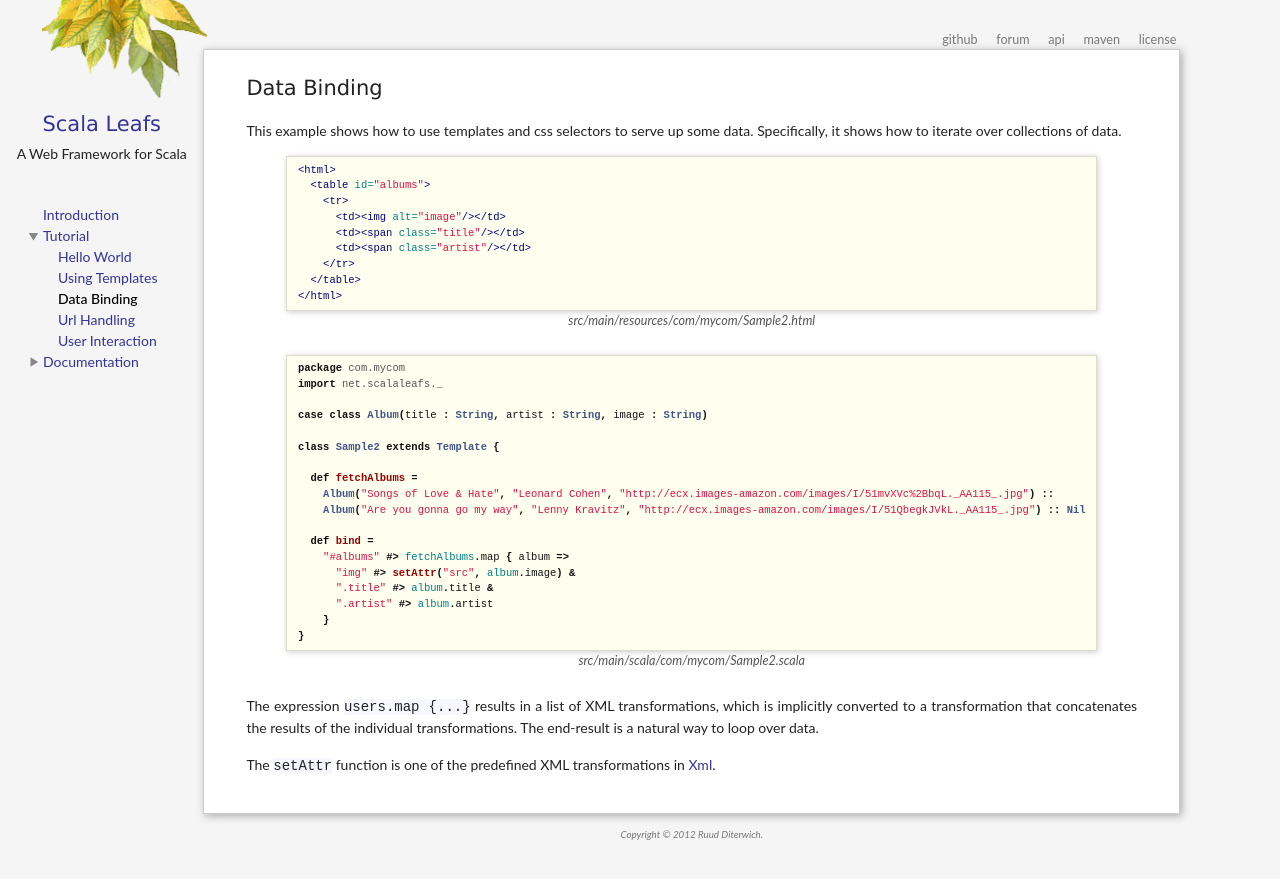
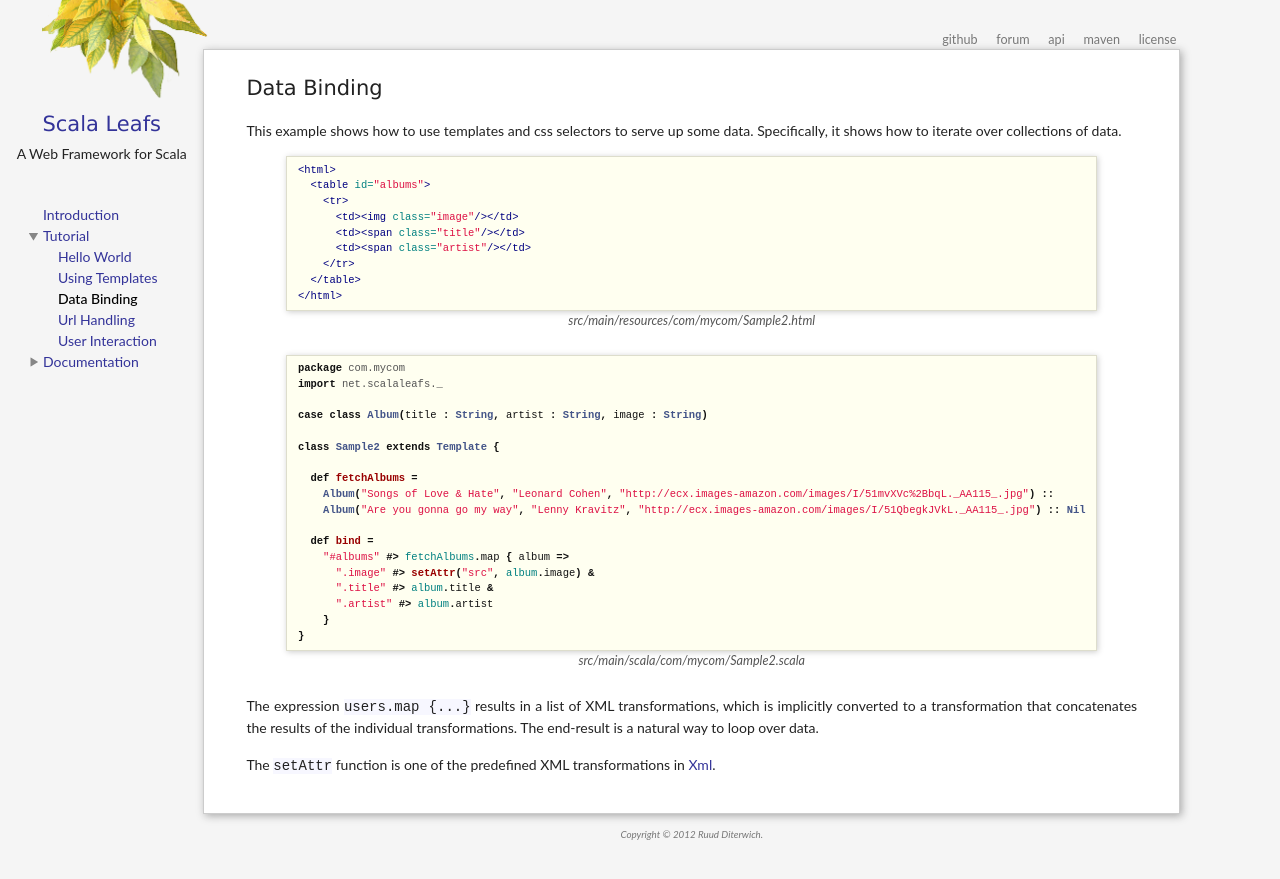
Before and after one commit to scalastuff/scalaleafs, a Jekyll site: the page built from data-binding.md, in a window 1280 px wide. Shown: the top 879 px of the page. Built offline with Jekyll 4.4.1, drawn with Linux system fonts in a browser that asks for light colours.

Commit message:
Updated data-binding.md

```diff
--- a/data-binding.md
+++ b/data-binding.md
@@ -9,7 +9,7 @@ This example shows how to use templates and css selectors to serve up some data.
 <html>
   <table id="albums">
     <tr>
-      <td><img alt="image"/></td>
+      <td><img class="image"/></td>
       <td><span class="title"/></td>
       <td><span class="artist"/></td>
     </tr>
@@ -32,7 +32,7 @@ class Sample2 extends Template {
 
   def bind =
     "#albums" #> fetchAlbums.map { album =>
-      "img" #> setAttr("src", album.image) &
+      ".image" #> setAttr("src", album.image) &
       ".title" #> album.title &
       ".artist" #> album.artist
     }
```
